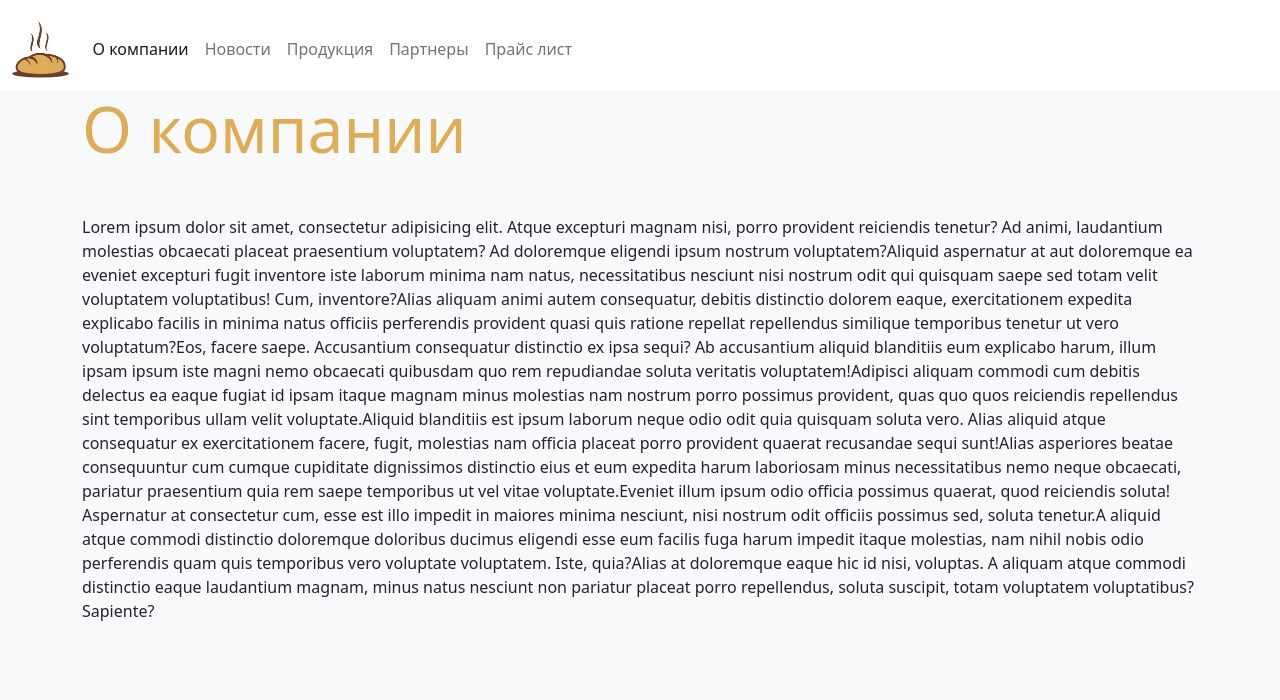
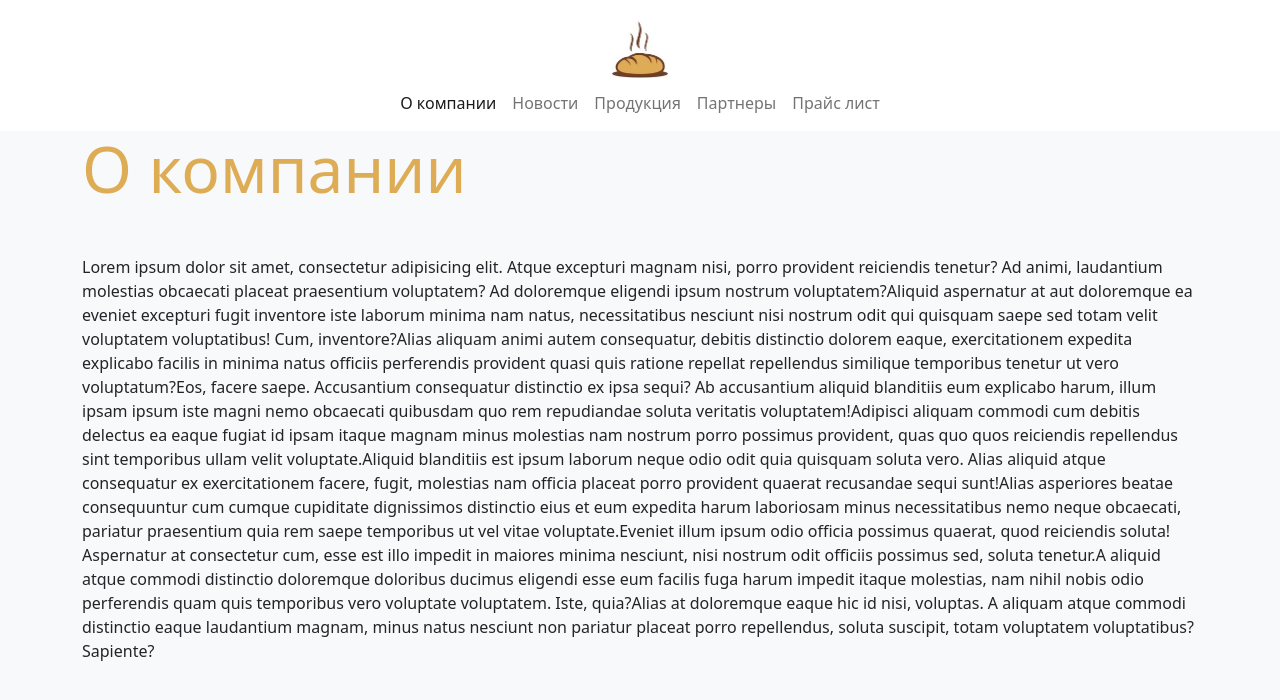
Before and after one commit to YarPav/bread-factory, a plain HTML site: page index.html in a window 1280 px wide. Drawn offline with nearby package versions, Linux system fonts and the light colour scheme.

Commit message:
Nav items align center

```diff
--- a/css/index.css
+++ b/css/index.css
@@ -34,3 +34,24 @@
 .accordion-button:focus {
     box-shadow: 0 0 0 5px #A47139;
 }
+
+.navbar-collapse {
+    display: flex;
+    flex-direction: column;
+    align-items: center;
+}
+
+.navbar-nav {
+    align-items: center;
+}
+
+.navbar-brand {
+    margin: 0;
+}
+
+/*.nav-link {*/
+/*    display: inline!important;*/
+/*}*/
+/*.nav-item {*/
+/*    width: 100px;*/
+/*}*/
--- a/index.html
+++ b/index.html
@@ -15,9 +15,9 @@
                 <button class="navbar-toggler" type="button" data-bs-toggle="collapse" data-bs-target="#navbarTogglerDemo01" aria-controls="navbarTogglerDemo01" aria-expanded="false" aria-label="Toggle navigation">
                     <span class="navbar-toggler-icon"></span>
                 </button>
-                <div class="collapse navbar-collapse mt-2" id="navbarTogglerDemo01">
+                <div class="collapse navbar-collapse mt-2 mx-auto" id="navbarTogglerDemo01">
                     <a class="navbar-brand" href="#"><img src="img/logo.png" alt="Logo" width="56.5" height="56.5"></a>
-                    <ul class="navbar-nav me-auto mb-2 mb-lg-0">
+                    <ul class="navbar-nav mb-2 mb-lg-0">
                         <li class="nav-item">
                             <a class="nav-link active" aria-current="page" href="#">О компании</a>
                         </li>
```
